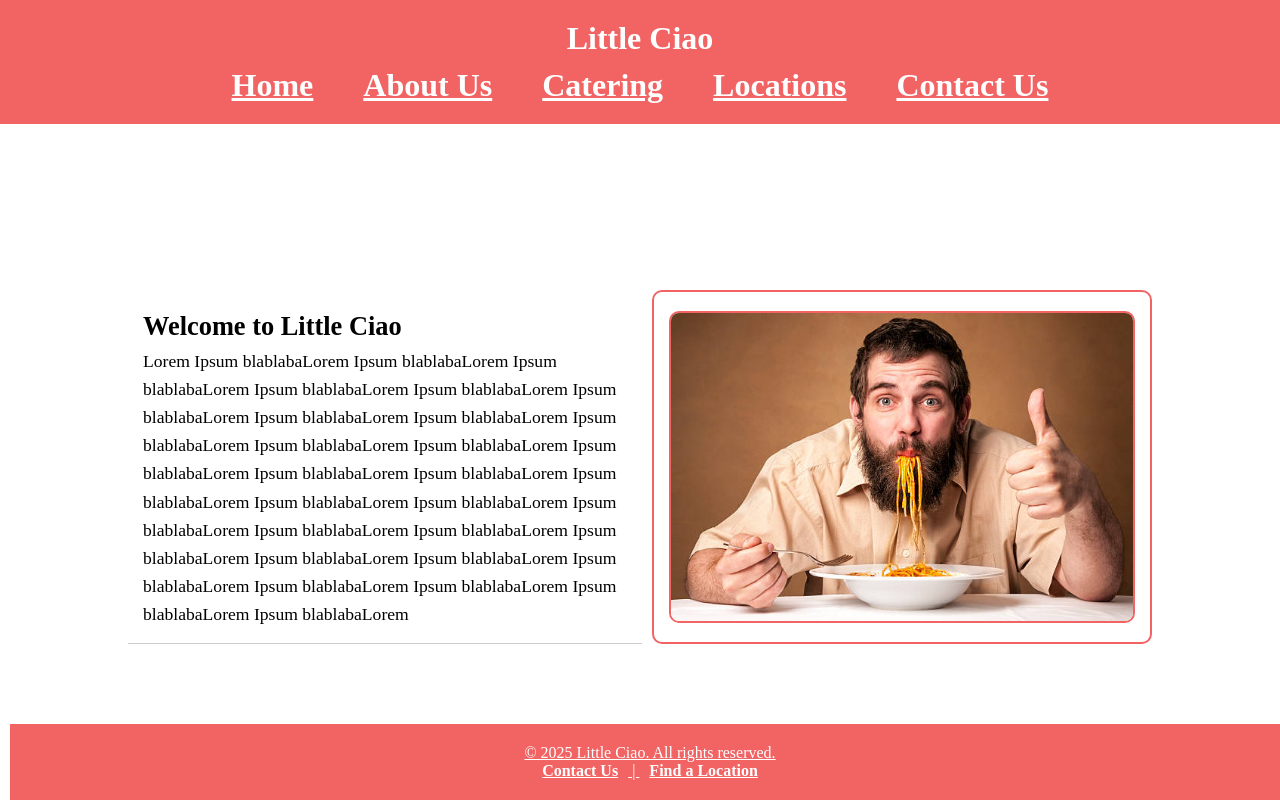
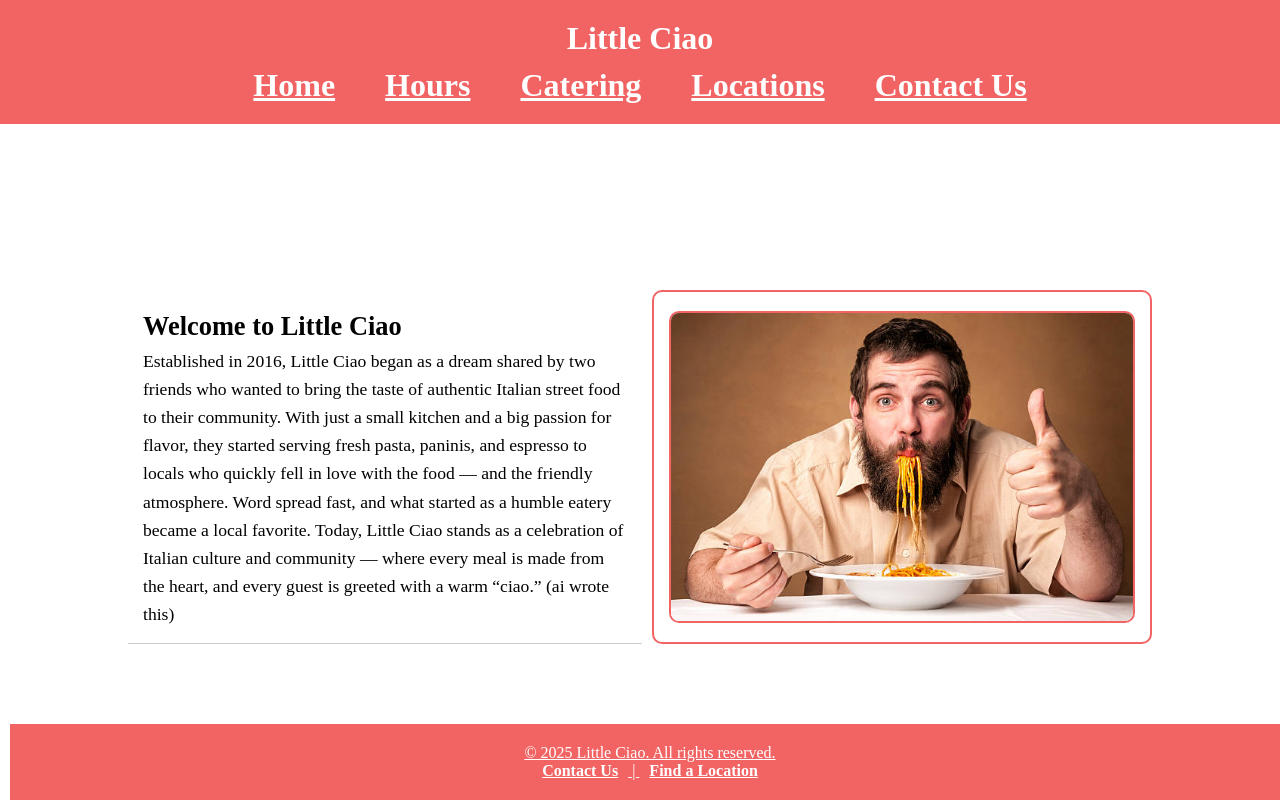
Before and after one commit to 28Caldwell/little-ciao, a plain HTML site: page index.html in a window 1280 px wide. Drawn offline with Linux system fonts and the light colour scheme.

Commit message:
Update index.html

```diff
--- a/index.html
+++ b/index.html
@@ -12,7 +12,7 @@
     <nav>
       <ul>
         <li><a href="index.html">Home</a></li>
-        <li><a href="about.html">About Us</a></li>
+        <li><a href="about.html">Hours</a></li>
         <li><a href="catering.html">Catering</a></li>
         <li><a href="locations.html">Locations</a></li>
         <li><a href="contact.html">Contact Us</a></li>
@@ -25,8 +25,10 @@
       <div id="mow">
         <h2>Welcome to Little Ciao</h2>
         <p>
-Lorem Ipsum blablabaLorem Ipsum blablabaLorem Ipsum blablabaLorem Ipsum blablabaLorem Ipsum blablabaLorem Ipsum blablabaLorem Ipsum blablabaLorem Ipsum blablabaLorem Ipsum blablabaLorem Ipsum blablabaLorem Ipsum blablabaLorem Ipsum blablabaLorem Ipsum blablabaLorem Ipsum blablabaLorem Ipsum blablabaLorem Ipsum blablabaLorem Ipsum blablabaLorem Ipsum blablabaLorem Ipsum blablabaLorem Ipsum blablabaLorem Ipsum blablabaLorem Ipsum blablabaLorem Ipsum blablabaLorem Ipsum blablabaLorem Ipsum blablabaLorem Ipsum blablabaLorem Ipsum blablabaLorem Ipsum blablabaLorem
-        </p>
+Established in 2016, Little Ciao began as a dream shared by two friends who wanted to bring the taste of authentic Italian street food to their community. With just a small kitchen and a big passion for flavor, they started serving fresh pasta, paninis, and espresso to locals who quickly fell in love with the food — and the friendly atmosphere.
+Word spread fast, and what started as a humble eatery became a local favorite. Today, Little Ciao stands as a celebration of Italian culture and community — where every meal is made from the heart, and every guest is greeted with a warm “ciao.”
+(ai wrote this)
+      </p>
       </div>
 
       <div id="peel">
@@ -36,7 +38,7 @@ Lorem Ipsum blablabaLorem Ipsum blablabaLorem Ipsum blablabaLorem Ipsum blablaba
   </main>
     <footer>
     <p>© 2025 Little Ciao. All rights reserved.</p>
-    <p><a href="contact.html">Contact Us</a> | <a href="locations.html">Find a Location</a></p>
+    <p><a href="pasta8456756372@gmail.com">Contact Us</a> | <a href="locations.html">Find a Location</a></p>
   </footer>
 </body>
 </html>
```
